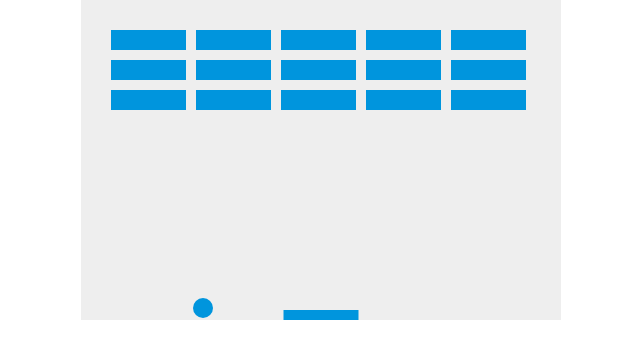
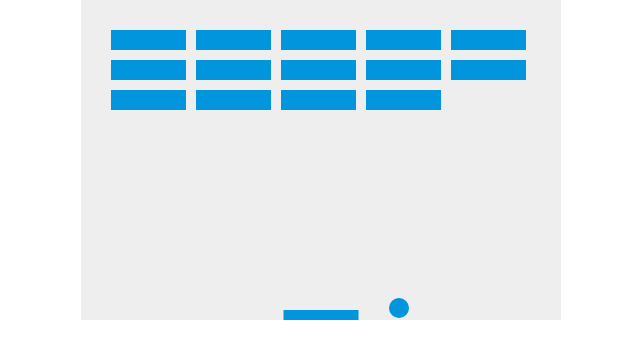
Before and after one commit to Niro646/2D-breakout-game, a plain HTML site: page index.html in a window 1280 px wide. Shown: the whole page, without its empty margins (319-959 px from the left). Drawn offline with Linux system fonts and the light colour scheme.

Commit message:
8th commit (checking ball collision with bricks + redrawing bricks without the ones the ball hit)

```diff
--- a/index.html
+++ b/index.html
@@ -3,7 +3,6 @@
   <head>
     <meta charset="UTF-8" />
     <meta name="viewport" content="width=device-width, initial-scale=1.0" />
-    <meta http-equiv="refresh" content="10" />
     <title>Gamedev Canvas Workshop</title>
     <style>
       * {
@@ -47,13 +46,14 @@
       for (let c = 0; c < brickColumnCount; c++) {
         bricks[c] = [];
         for (let r = 0; r < brickRowCount; r++) {
-          bricks[c][r] = { x: 0, y: 0 };
+          bricks[c][r] = { x: 0, y: 0, status: 1 };
         }
       }
 
       function drawBricks() {
         for (let c = 0; c < brickColumnCount; c++) {
           for (let r = 0; r < brickRowCount; r++) {
+            if (bricks[c][r].status === 1) {
               const brickX = c * (brickWidth + brickPadding) + brickOffsetLeft;
               const brickY = r * (brickHeight + brickPadding) + brickOffsetTop;
               bricks[c][r].x = brickX;
@@ -63,6 +63,7 @@
               ctx.fillStyle = "#0095DD";
               ctx.fill();
               ctx.closePath();
+            }
           }
         }
       }
@@ -95,6 +96,7 @@
         drawBricks();
         drawball(); // calling function that draws the ball
         drawPaddle();
+        collisionDetection();
 
         if (x + dx > canvas.width - ballRadius || x + dx < 0 + ballRadius) {
           // (0,0) is at top left, so if x + dx > canvas.width - ballRadius that means we reached right border
@@ -144,6 +146,27 @@
           leftPressed = false;
         }
       }
+
+      function collisionDetection() {
+        // checks if ball hits bricks
+        for (let c = 0; c < brickColumnCount; c++) {
+          for (let r = 0; r < brickRowCount; r++) {
+            const b = bricks[c][r];
+            if (b.status === 1) {
+              if (
+                x > b.x &&
+                x < b.x + brickWidth &&
+                y > b.y &&
+                y < b.y + brickHeight
+              ) {
+                dy = -dy;
+                b.status = 0;
+              }
+            }
+          }
+        }
+      }
+
       const Interval = setInterval(draw, 10); // executes "draw" function every 10 millisecondes
     </script>
   </body>
```
Lines whose indentation alone changed are shown as unchanged.
